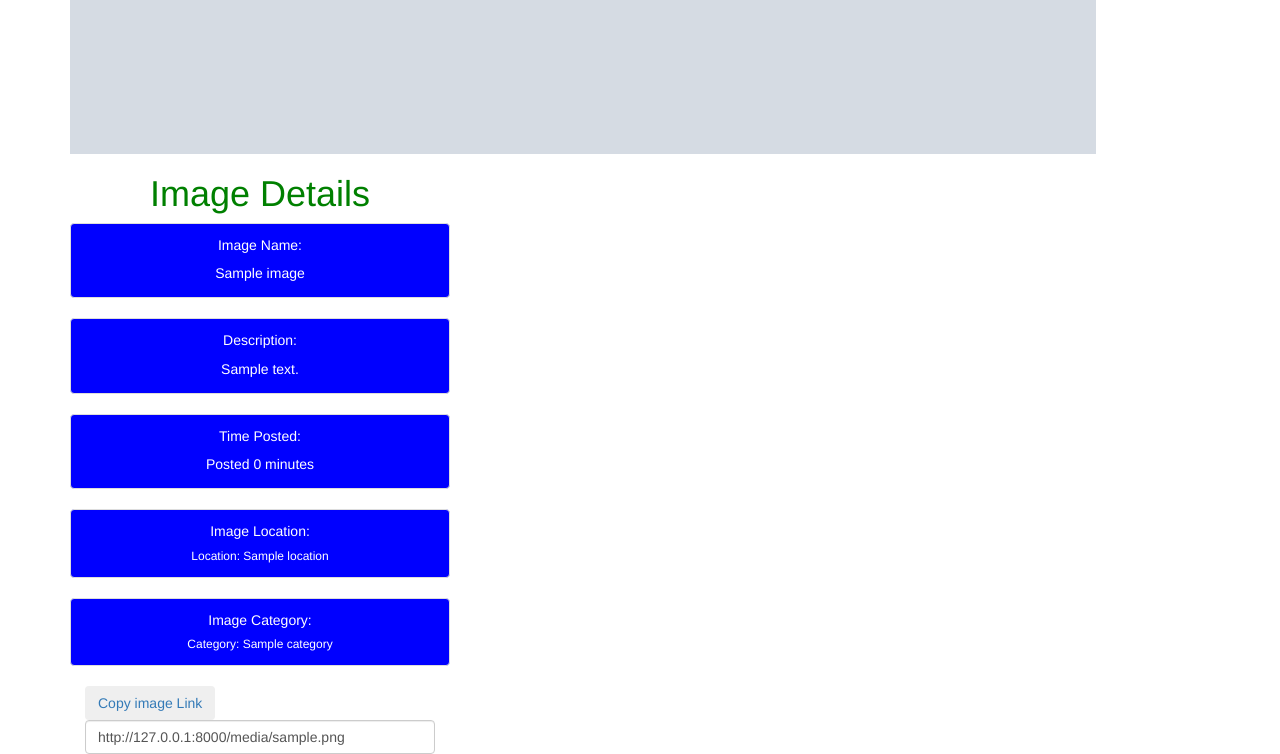
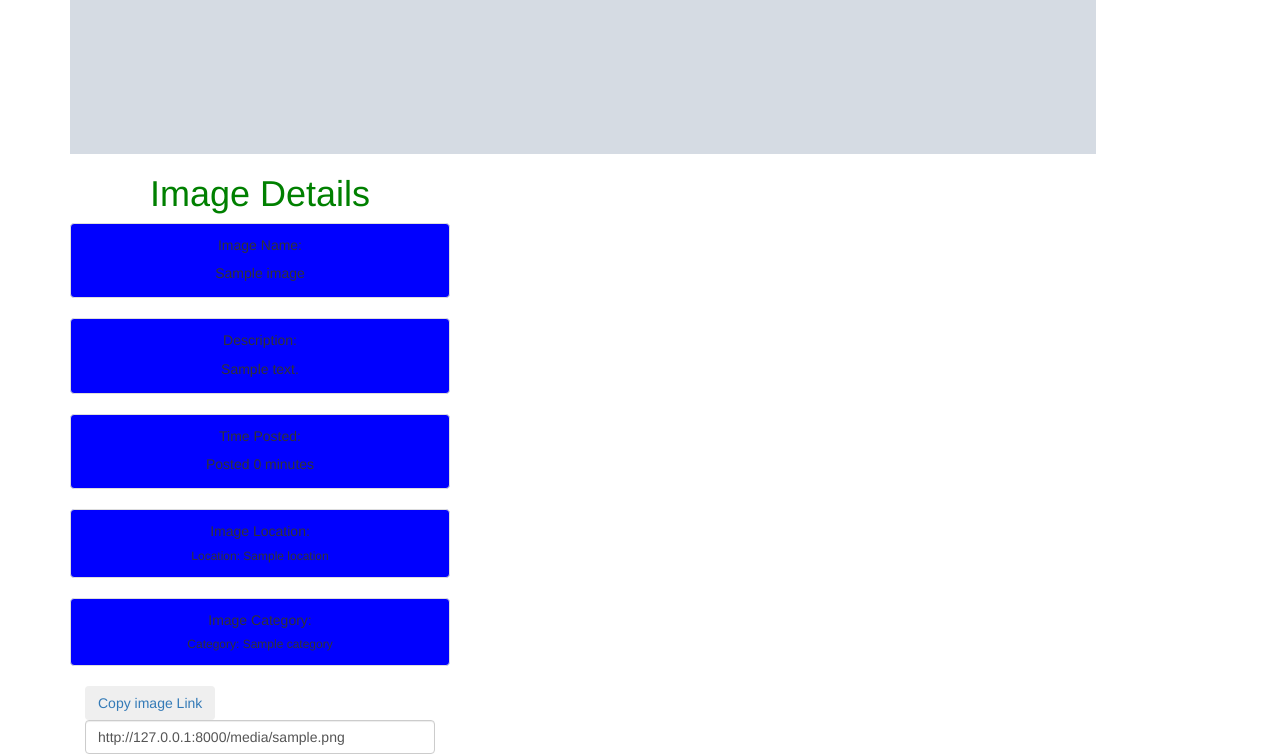
Before and after one commit to collinsbett29/personal-gallery, a Django app: page /image/1 in a window 1280 px wide. Shown: the part 738-1492 px from the top of the page. Run offline with Django 3.2, Linux system fonts and the light colour scheme; tables that the repository leaves empty hold one stand-in row (values such as "Sample post"); grey boxes marked "Sample" are stand-in pictures; some libraries are stand-ins or nearby versions.

Commit message:
Upload new image

```diff
--- a/photos/templates/all-images/image.html
+++ b/photos/templates/all-images/image.html
@@ -16,42 +16,39 @@
 <div class="col-md-4">
     <h1 style="text-align: center;">Image Details</h1>
    <div class="row">
-       <div class="thumbnail" style="background-color:blue; color:white;">
+       <div class="thumbnail" style="background-color:blue;">
        <h5 class="text-center">Image Name:</h5>
        <p class="text-center">{{image.name}}</p>
        </div>
    </div>
 
      <div class="row">
-         <div class="thumbnail" style="background-color:blue; color:white;">
+         <div class="thumbnail" style="background-color:blue;">
          <h5 class="text-center">Description:</h5>
              <p class="text-center"> {{image.description}}</p>
          </div>
     </div>
 
    <div class="row">
-       <div class="thumbnail" style="background-color:blue; color:white;">
+       <div class="thumbnail" style="background-color:blue;">
            <h5 class="text-center">Time Posted:</h5>
      <p class="text-center">Posted {{image.pub_date|timesince}} </p>
        </div>
    </div>
      <div class="row">
-         <div class="thumbnail" style="background-color:blue; color:white;">
+         <div class="thumbnail" style="background-color:blue;">
          <h5 class="text-center">Image Location:</h5>
          <h6 class="text-center">Location: {{image.location}}</h6>
          </div>
     </div>
      <div class="row">
-         <div class="thumbnail" style="background-color:blue; color:white;">
+         <div class="thumbnail" style="background-color:blue;">
          <h5 class="text-center">Image Category:</h5>
          <h6 class="text-center">Category: {{image.category}}</h6>
          </div>
     </div>
-
-
-           <a onclick="copyLink({image,id})"><button type="button" class="btn btn-outline-warning my-2 my-sm-0 link-btn">Copy image Link</button></a>
-              <input class="form-control" type="text" value="http://127.0.0.1:8000{{image.image.url}}" id="thislinkhere-{{image.id}}">
-              <a ></a>
+      <a onclick="copyLink({image,id})"><button type="button" class="btn btn-outline-warning my-2 my-sm-0 link-btn">Copy image Link</button></a>
+              <a><input class="form-control" type="text" value="http://127.0.0.1:8000{{image.image.url}}" id="thislinkhere-{{image.id}}"></a>
 
 
  </div>
```
